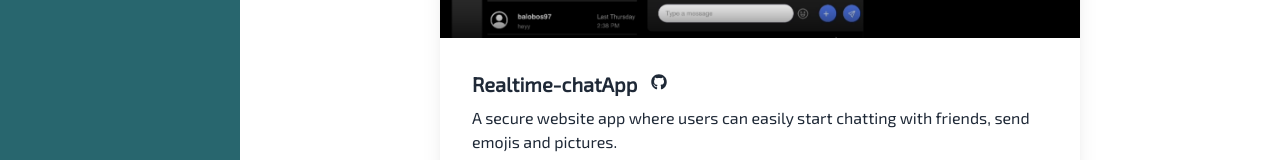
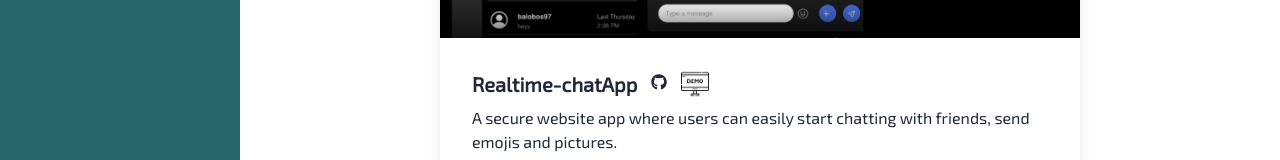
Before and after one commit to yll9108/portfolio-bubble-tea, a Next.js app: page /projects in a window 1280 px wide. Shown: the part 463-623 px from the top of the page. Built offline with nearby package versions, Linux system fonts and the light colour scheme.

Commit message:
add demo icon in projects

```diff
--- a/src/app/components/projects/ProjectCard.jsx
+++ b/src/app/components/projects/ProjectCard.jsx
@@ -5,7 +5,7 @@ import { faGithub } from "@fortawesome/free-brands-svg-icons";
 function ProjectCard({ image, demo, name, description, href }) {
     return (
         <>
-            <div className="card bg-base-100 shadow-xl sm:w-3/4 transform hover:scale-125">
+            <div className="card bg-base-100 shadow-xl sm:w-3/4 transform hover:scale-110">
                 <figure>
                     <img src={image} />
                 </figure>
@@ -19,6 +19,9 @@ function ProjectCard({ image, demo, name, description, href }) {
                                     className="w-7"
                                 />
                             </a>
+                            {/* <a href= "add your link"> */}
+                            <img src="demo.png" className="w-7" />
+                            {/* </a> */}
                         </div>
                     </div>
                     <p>{description}</p>
--- a/src/app/projects/page.jsx
+++ b/src/app/projects/page.jsx
@@ -9,7 +9,7 @@ function Projects() {
         <>
             <div className="flex flex-col justify-center sm:mt-20 mx-auto w-2/3 space-y-5">
                 <Title text="[projects]" />
-                <div className="flex flex-wrap gap-5 justify-center">
+                <div className="flex flex-wrap gap-10 justify-center">
                     {projectDetail.map((project) => (
                         <ProjectCard
                             key={project.name}
```
Also changed, not shown: public/demo.png (added).
